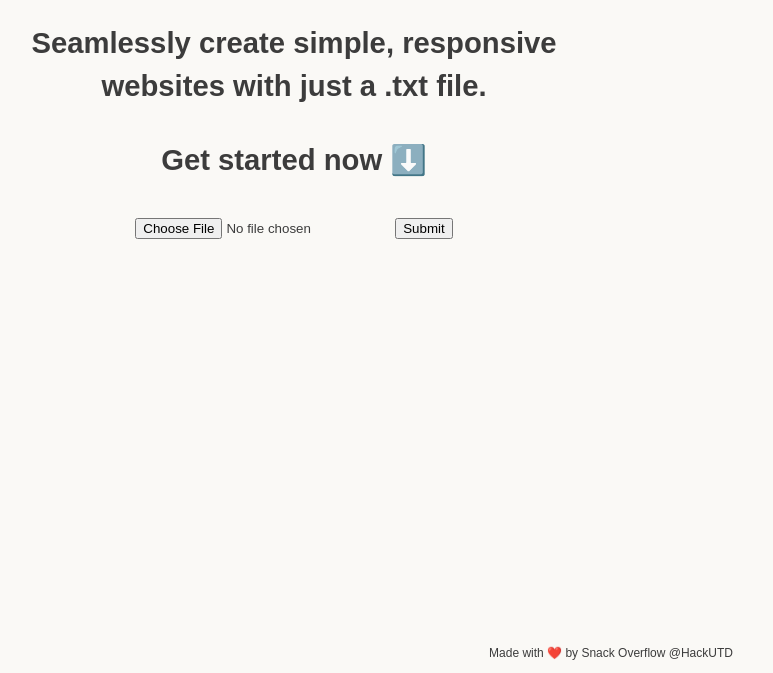
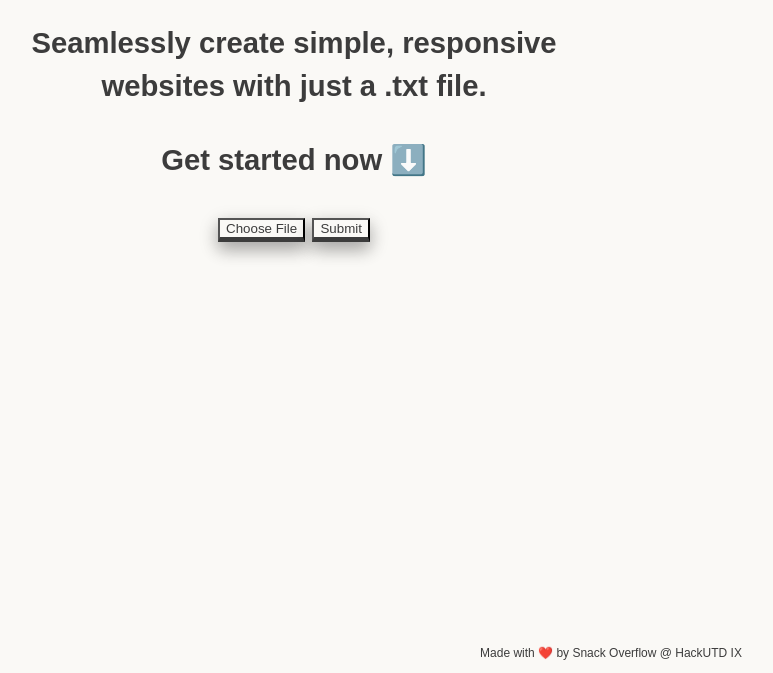
Before and after one commit to kaylat2020/HackUTD_project, a plain HTML site: page index.html in a window 1280 px wide. Shown: the part 127-800 px from the top of the page, without its empty margins (346-1119 px from the left). Drawn offline with Linux system fonts and the light colour scheme.

Commit message:
Stylized choose file and submit buttoms

```diff
--- a/index.html
+++ b/index.html
@@ -34,6 +34,27 @@
                 width: 100%;
             }
 
+            input::file-selector-button, input[type=submit], input[type=file]{
+                background-color: #FAF9F6;
+                border-bottom: 5px solid rgb(60, 60, 60);
+                color: rgb(60, 60, 60);
+                box-shadow: 0 8px 16px 0 rgba(0,0,0,0.2), 0 6px 20px 0 rgba(0,0,0,0.19);
+                transition-duration: 0.4s;
+                cursor: pointer;
+            }
+
+            input[type=file]{
+                border:none;
+            }
+
+            input[type=submit]:hover{
+                background-color: #689897b3;
+            }
+
+            input::file-selector-button:hover{
+                background-color: #689897b3;
+            }
+
         </style>
         <style type="text/css"></style>
     </head>
@@ -45,12 +66,12 @@
     <center><h3>Get started now ⬇️</h3></center>
     <center>
         <form action="/action_page.php">
-            <input type="file" id="myFile" name="filename">
+            <input type="file" id="myFile" name="filename" style="width:87.5px">
             <input type="submit">
         </form>
     </center>
 </body>
 
 <footer>
-    <center><p>Made with ❤️ by Snack Overflow @HackUTD</p></center>
+    <center><p>Made with ❤️ by Snack Overflow @ HackUTD IX</p></center>
 </footer>
```
